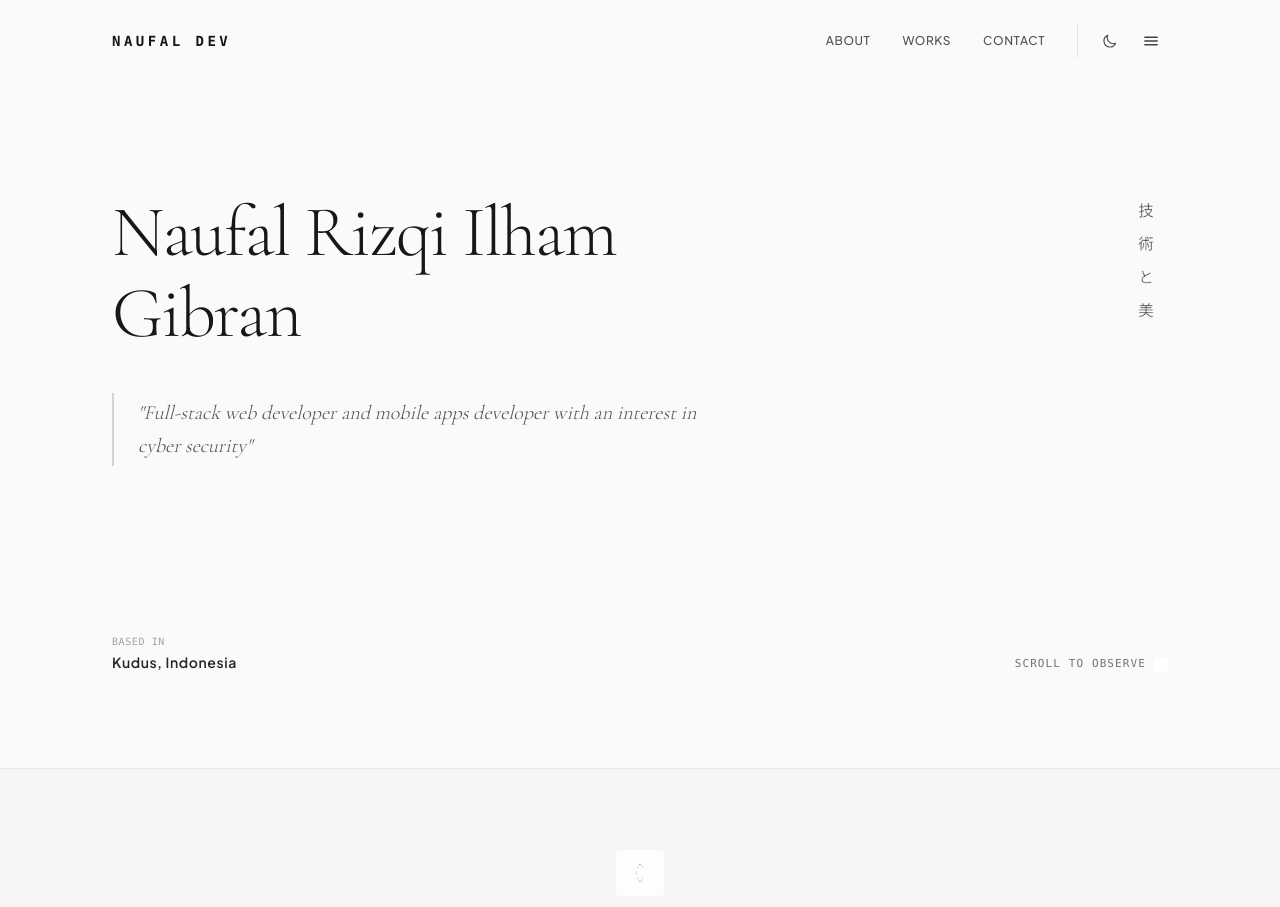
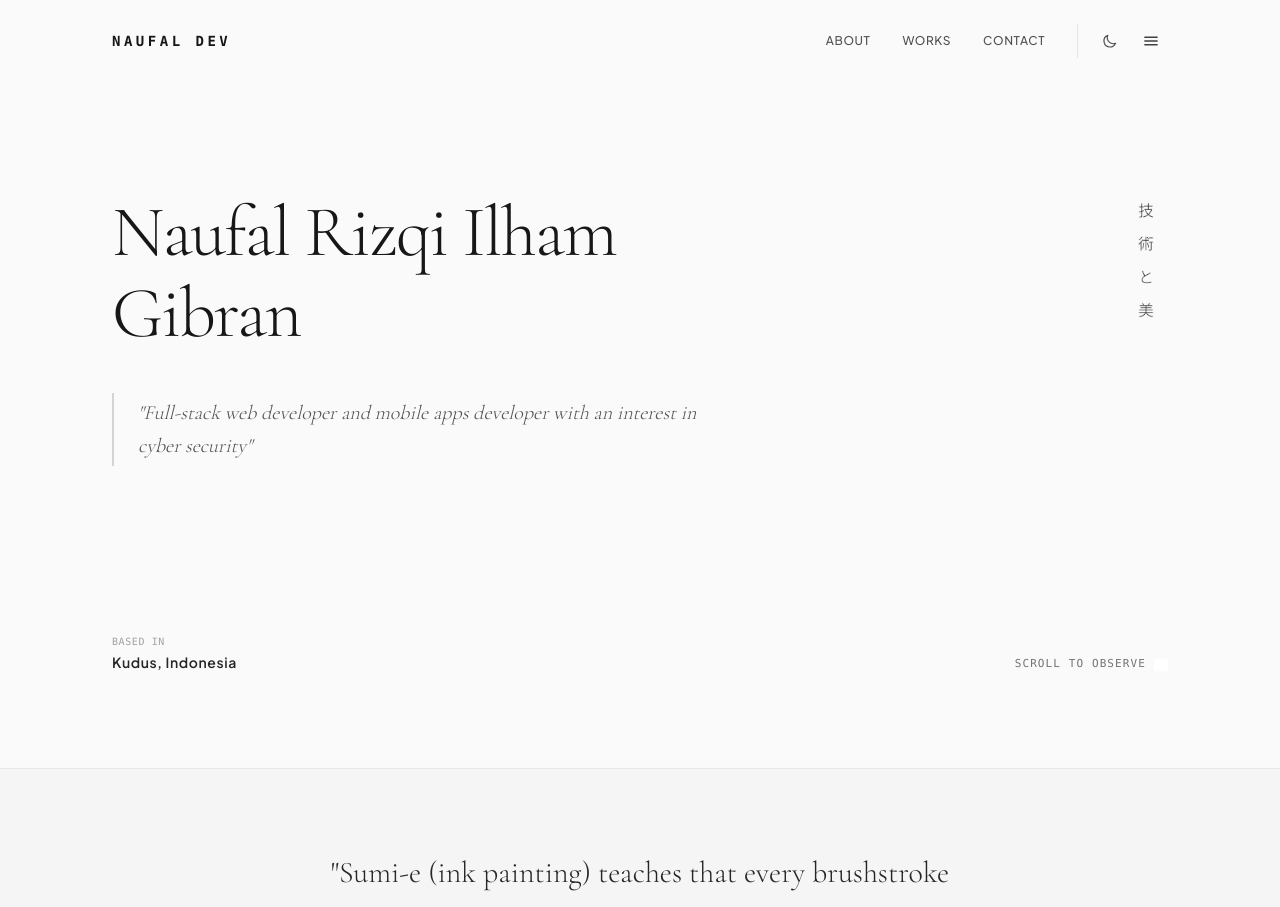
Before and after one commit to Naufal002/websiteku, a Next.js app: page / in a window 1280 px wide. Shown: the top 907 px of the page. Built offline with nearby package versions, Linux system fonts and the light colour scheme.

Commit message:
[Naufal] update lagi

```diff
--- a/app/components/PhilosophySection.tsx
+++ b/app/components/PhilosophySection.tsx
@@ -8,7 +8,7 @@ export default function PhilosophySection() {
     <section className="w-full bg-[#F4F4F6]/70 dark:bg-[#161618] border-y border-neutral-200/80 dark:border-neutral-800 py-14 sm:py-20 px-4 sm:px-6 my-8 sm:my-12 transition-colors duration-300">
       <div className="max-w-3xl mx-auto text-center space-y-4 sm:space-y-6">
         {/* Enso Small Art */}
-        <ScrollReveal direction="down" delay={0.1}>
+        {/* <ScrollReveal direction="down" delay={0.1}>
           <div className="flex justify-center">
             <Image
               src="/asset/tile-03-enso-small.png"
@@ -18,7 +18,7 @@ export default function PhilosophySection() {
               className="opacity-75 dark-invert-asset w-10 sm:w-12 h-10 sm:h-12"
             />
           </div>
-        </ScrollReveal>
+        </ScrollReveal> */}
 
         {/* Philosophy Quote */}
         <ScrollReveal direction="up" delay={0.25} duration={0.8}>
```
